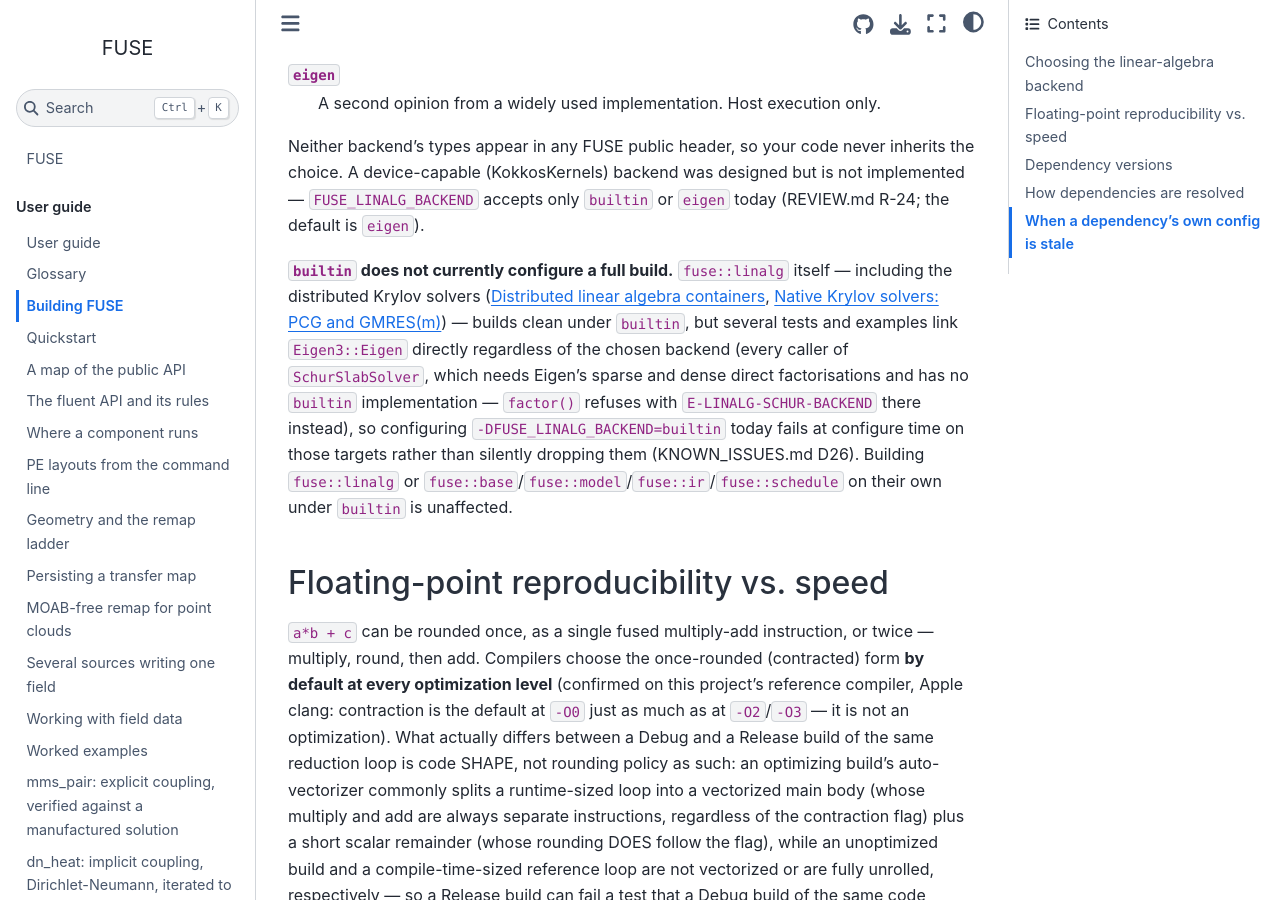
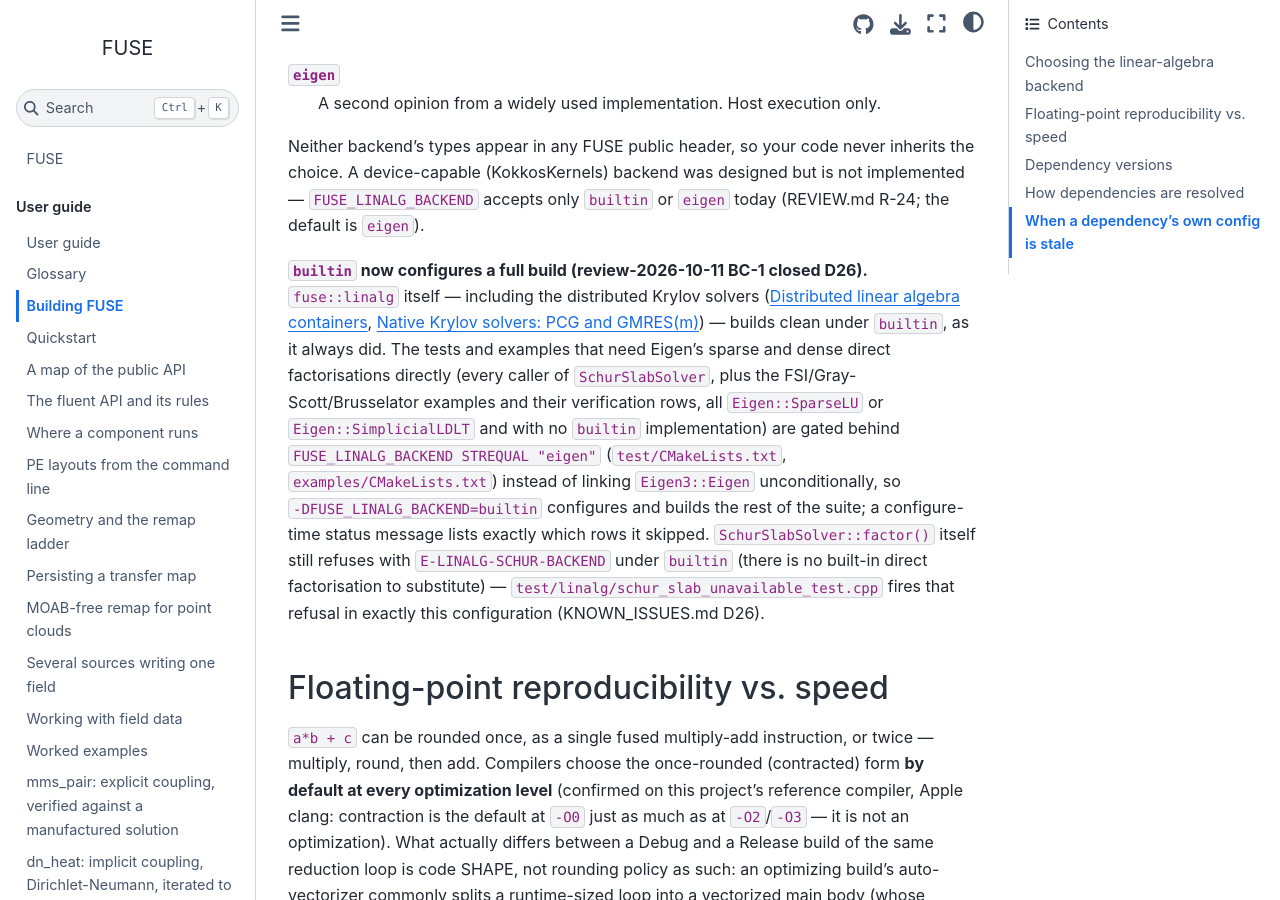
Before and after one commit to vijaysm/fuse, a Sphinx documentation site: the page built from docs/user/build.md, in a window 1280 px wide and 900 px high, scrolled down 1274 px. Built offline with Sphinx 7.4.7 and the Sphinx Book theme 1.1.4, drawn with Linux system fonts in a browser that asks for light colours.

Commit message:
Gate every Eigen3::Eigen-linked test and example target behind the eigen backend
Review 2026-10-11 BC-1/NL-5: FUSE_LINALG_BACKEND=builtin now configures and builds the rest of the suite, and schur_slab_unavailable_test.cpp fires E-LINALG-SCHUR-BACKEND there.

```diff
--- a/docs/user/build.md
+++ b/docs/user/build.md
@@ -42,15 +42,19 @@ Neither backend's types appear in any FUSE public header, so your code never inh
 device-capable (KokkosKernels) backend was designed but is not implemented — `FUSE_LINALG_BACKEND`
 accepts only `builtin` or `eigen` today (REVIEW.md R-24; the default is `eigen`).
 
-**`builtin` does not currently configure a full build.** `fuse::linalg` itself — including the
-distributed Krylov solvers ([](../dev/linalg-distributed.md), [](../dev/linalg-krylov.md)) — builds
-clean under `builtin`, but several tests and examples link `Eigen3::Eigen` directly regardless of
-the chosen backend (every caller of `SchurSlabSolver`, which needs Eigen's sparse and dense direct
-factorisations and has no `builtin` implementation — `factor()` refuses with
-`E-LINALG-SCHUR-BACKEND` there instead), so configuring `-DFUSE_LINALG_BACKEND=builtin` today fails
-at configure time on those targets rather than silently dropping them (KNOWN_ISSUES.md D26).
-Building `fuse::linalg` or `fuse::base`/`fuse::model`/`fuse::ir`/`fuse::schedule` on their own under
-`builtin` is unaffected.
+**`builtin` now configures a full build (review-2026-10-11 BC-1 closed D26).**
+`fuse::linalg` itself — including the distributed Krylov solvers
+([](../dev/linalg-distributed.md), [](../dev/linalg-krylov.md)) — builds clean under `builtin`,
+as it always did. The tests and examples that need Eigen's sparse and dense direct
+factorisations directly (every caller of `SchurSlabSolver`, plus the FSI/Gray-Scott/Brusselator
+examples and their verification rows, all `Eigen::SparseLU` or `Eigen::SimplicialLDLT` and with no
+`builtin` implementation) are gated behind `FUSE_LINALG_BACKEND STREQUAL "eigen"`
+(`test/CMakeLists.txt`, `examples/CMakeLists.txt`) instead of linking `Eigen3::Eigen`
+unconditionally, so `-DFUSE_LINALG_BACKEND=builtin` configures and builds the rest of the suite;
+a configure-time status message lists exactly which rows it skipped. `SchurSlabSolver::factor()`
+itself still refuses with `E-LINALG-SCHUR-BACKEND` under `builtin` (there is no built-in direct
+factorisation to substitute) — `test/linalg/schur_slab_unavailable_test.cpp` fires that refusal
+in exactly this configuration (KNOWN_ISSUES.md D26).
 
 ## Floating-point reproducibility vs. speed
 
```
Also changed, not shown: 4 other files.
